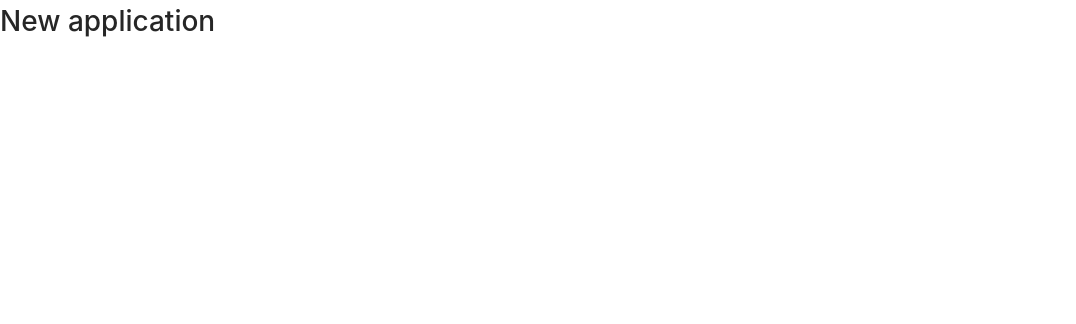
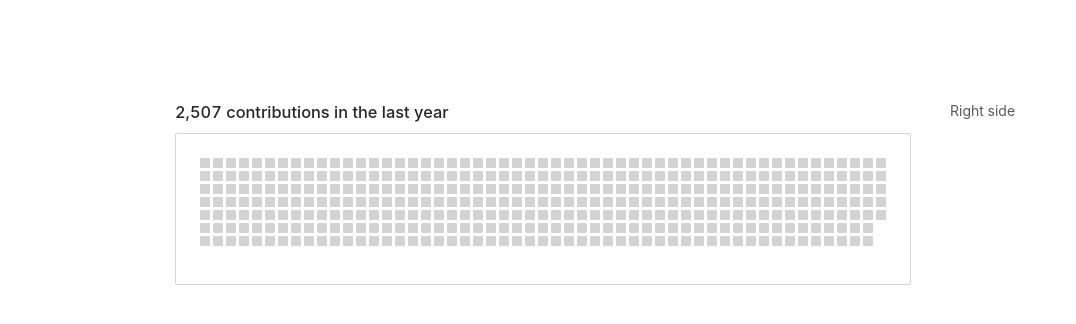
Before and after one commit to thismarcoantonio/github-vuectivity-portal, a Vue app: page / in a window 1280 px wide. Shown: the top 324 px of the page, without its empty margins (0-1076 px from the left). Built offline with nearby package versions, Linux system fonts and the light colour scheme.

Commit message:
Add basic ContributionCalendar component

```diff
--- a/src/App.vue
+++ b/src/App.vue
@@ -1,3 +1,26 @@
 <template>
-  <h1>New application</h1>
+  <a-row class="container">
+    <a-col :xs="{ span: 20 }" :lg="{ span: 19 }">
+      <contribution-calendar />
+    </a-col>
+    <a-col :xs="{ span: 2, offset: 2 }" :lg="{ span: 4, offset: 1 }">Right side</a-col>
+  </a-row>
 </template>
+
+<script>
+import ContributionCalendar from "@/components/ContributionCalendar"
+
+export default {
+  components: {
+    ContributionCalendar
+  }
+}
+</script>
+
+<style lang="scss" scoped>
+  .container {
+    width: 95%;
+    max-width: 930px;
+    margin: 100px auto;
+  }
+</style>
--- /dev/null
+++ b/src/components/ContributionCalendar.vue
@@ -0,0 +1,67 @@
+<template>
+  <div>
+    <h3>2,507 contributions in the last year</h3>
+    <a-card class="card">
+      <ul class="grid__container">
+        <a-tooltip v-for="(date, index) in dates" :key="index" placement="top">
+          <template slot="title">
+            <span>no contributions on {{ formatDate(date) }}</span>
+          </template>
+          <li class="grid__item" />
+        </a-tooltip>
+      </ul>
+    </a-card>
+  </div>
+</template>
+
+<script>
+export default {
+  data () {
+    return {
+      dates: this.getDateArray()
+    }
+  },
+  methods: {
+    getDateArray () {
+      const totalWeeksPerYear = 52
+      const totalDaysPerWeek = 7
+      const currentDate = new Date()
+      const currentDay = currentDate.getDay() + 1
+      const totalTiles = totalWeeksPerYear * totalDaysPerWeek + currentDay
+
+      return Array.from(Array(totalTiles), (_, i) => {
+        const actualDate = new Date().setDate(currentDate.getDate() - i)
+        return new Date(actualDate)
+      }).reverse()
+    },
+    formatDate (date) {
+      const receivedDate = new Date(date)
+      const shortMonth = Intl.DateTimeFormat("default", { month: "short" }).format(receivedDate)
+      return `${shortMonth} ${receivedDate.getDate()}, ${receivedDate.getFullYear()}`
+    }
+  }
+}
+</script>
+
+<style lang="scss" scoped>
+.card {
+  border-color: #d1d5da;
+}
+
+.grid__container {
+  display: grid;
+  grid-gap: 3px;
+  padding-left: 0;
+  grid-template-columns: repeat(53, 1fr);
+  list-style: none;
+  grid-auto-flow: column;
+  grid-template-rows: repeat(7, 1fr);
+}
+
+.grid__item {
+  width: 100%;
+  height: 10px;
+  border-radius: 1px;
+  background-color: lightgrey;
+}
+</style>
```
